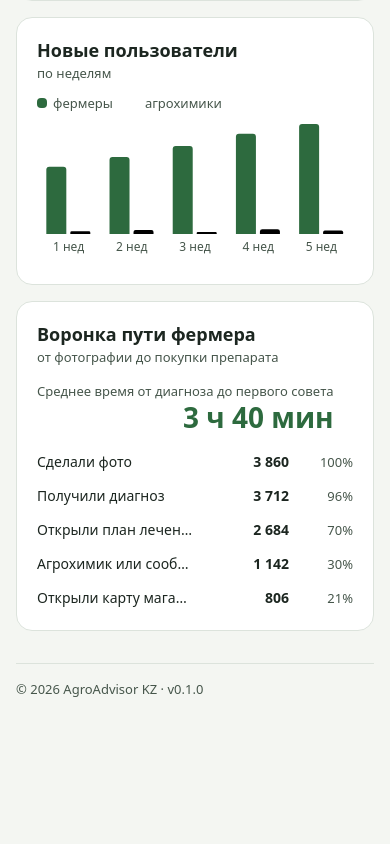
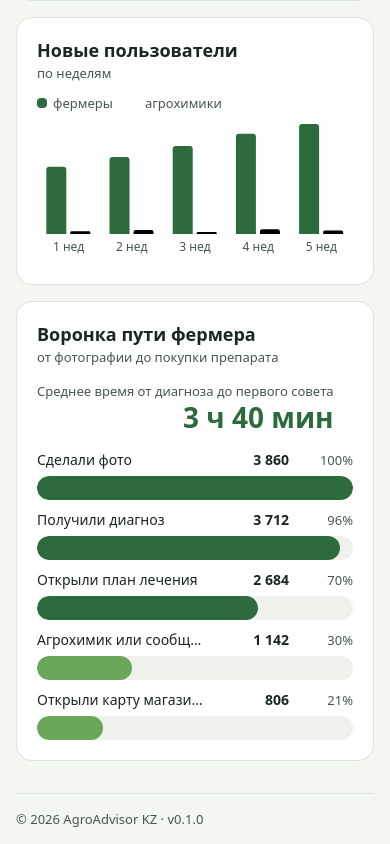
Before and after one commit to nurbolatdev/agroadvisor-kz, a React (Vite) app in the folder apps/admin-web/: page / in a window 390 px wide. Shown: the part 923-1767 px from the top of the page. Before the commit the page ends 1637 px from the top, so only its background shows below. Built offline with nearby package versions, Linux system fonts and the light colour scheme.

Commit message:
style(dashboard): stack funnel bars on small screens

```diff
--- a/apps/admin-web/src/features/dashboard/components/FarmerFunnel.tsx
+++ b/apps/admin-web/src/features/dashboard/components/FarmerFunnel.tsx
@@ -44,10 +44,13 @@ export function FarmerFunnel({ stats }: FarmerFunnelProps) {
           return (
             <li
               key={step}
-              className="grid grid-cols-[minmax(0,13rem)_1fr_4rem_3rem] items-center gap-4 text-small"
+              className="grid grid-cols-[minmax(0,1fr)_4rem_3rem] items-center gap-x-4 gap-y-1.5 text-small sm:grid-cols-[minmax(0,13rem)_1fr_4rem_3rem]"
             >
               <span className="truncate text-text">{STEP_LABELS[step]}</span>
-              <span aria-hidden="true" className="h-6 overflow-hidden rounded-full bg-track">
+              <span
+                aria-hidden="true"
+                className="order-last col-span-3 h-6 overflow-hidden rounded-full bg-track sm:order-none sm:col-span-1"
+              >
                 <span
                   className={cn(
                     'block h-full rounded-full',
```
